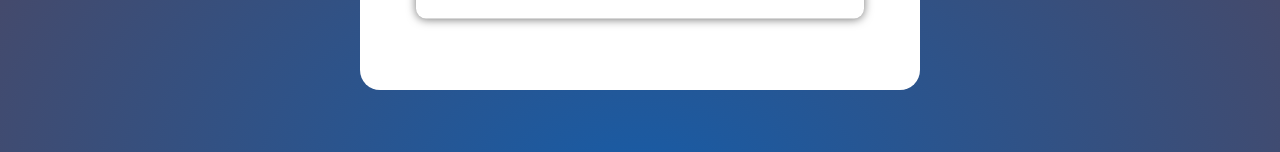
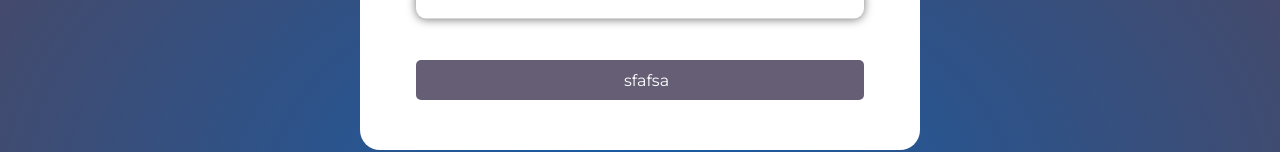
Before and after one commit to edoves/todo-app-firebase, a React (Create React App) app: page / in a window 1280 px wide. Shown: the part 207-359 px from the top of the page. Built offline with nearby package versions, Linux system fonts and the light colour scheme.

Commit message:
done coding the todolist component

```diff
--- a/src/components/FormInput/index.jsx
+++ b/src/components/FormInput/index.jsx
@@ -1,14 +1,20 @@
 import React from "react";
+import Todos from "../TodoList";
 import "./form_input.css";
 
 const FormInput = () => {
   return (
+    <>
       <div className="todo__input wrap">
         <form>
           <input type="text" placeholder="Enter todo for the day" />
           <button className="todo__btn">Add</button>
         </form>
       </div>
+      <ul class="todo__list wrap">
+        <Todos />
+      </ul>
+    </>
   );
 };
 
--- /dev/null
+++ b/src/components/TodoList/index.jsx
@@ -0,0 +1,22 @@
+import React from "react";
+import "./todos.css";
+const Todos = () => {
+  return (
+    <li className="bounceIn">
+      <span className="text">sfafsa</span>
+      <div className="options">
+        <span>
+          <i className="fa fa-check"></i>
+        </span>
+        <span>
+          <i className="fa fa-edit"></i>
+        </span>
+        <span>
+          <i className="fa fa-trash"></i>
+        </span>
+      </div>
+    </li>
+  );
+};
+
+export default Todos;
--- /dev/null
+++ b/src/components/TodoList/todos.css
@@ -0,0 +1,48 @@
+.todo__list li {
+  display: flex;
+  align-items: center;
+  background-color: #655e75;
+  color: #fff;
+  margin: 10px 0;
+  border-radius: 5px;
+  width: 100%;
+  height: 40px;
+  overflow: hidden;
+}
+
+.todo__list .text {
+  margin: auto;
+}
+
+.todo__list .options {
+  margin-right: -115px;
+  transition: margin-right 0.3s ease;
+}
+
+.todo__list li:hover .options {
+  margin-right: 0;
+}
+
+.todo__list .options span {
+  height: 40px;
+  width: 40px;
+  line-height: 40px;
+  text-align: center;
+  display: inline-block;
+  cursor: pointer;
+  margin: -3px;
+  background-color: #000;
+  transition: background-color 0.3s;
+}
+
+.todo__list .options span:hover:nth-child(1) {
+  background-color: aquamarine;
+}
+
+.todo__list .options span:hover:nth-child(2) {
+  background-color: coral;
+}
+
+.todo__list .options span:hover:nth-child(3) {
+  background-color: crimson;
+}
```
Lines whose indentation alone changed are shown as unchanged.
